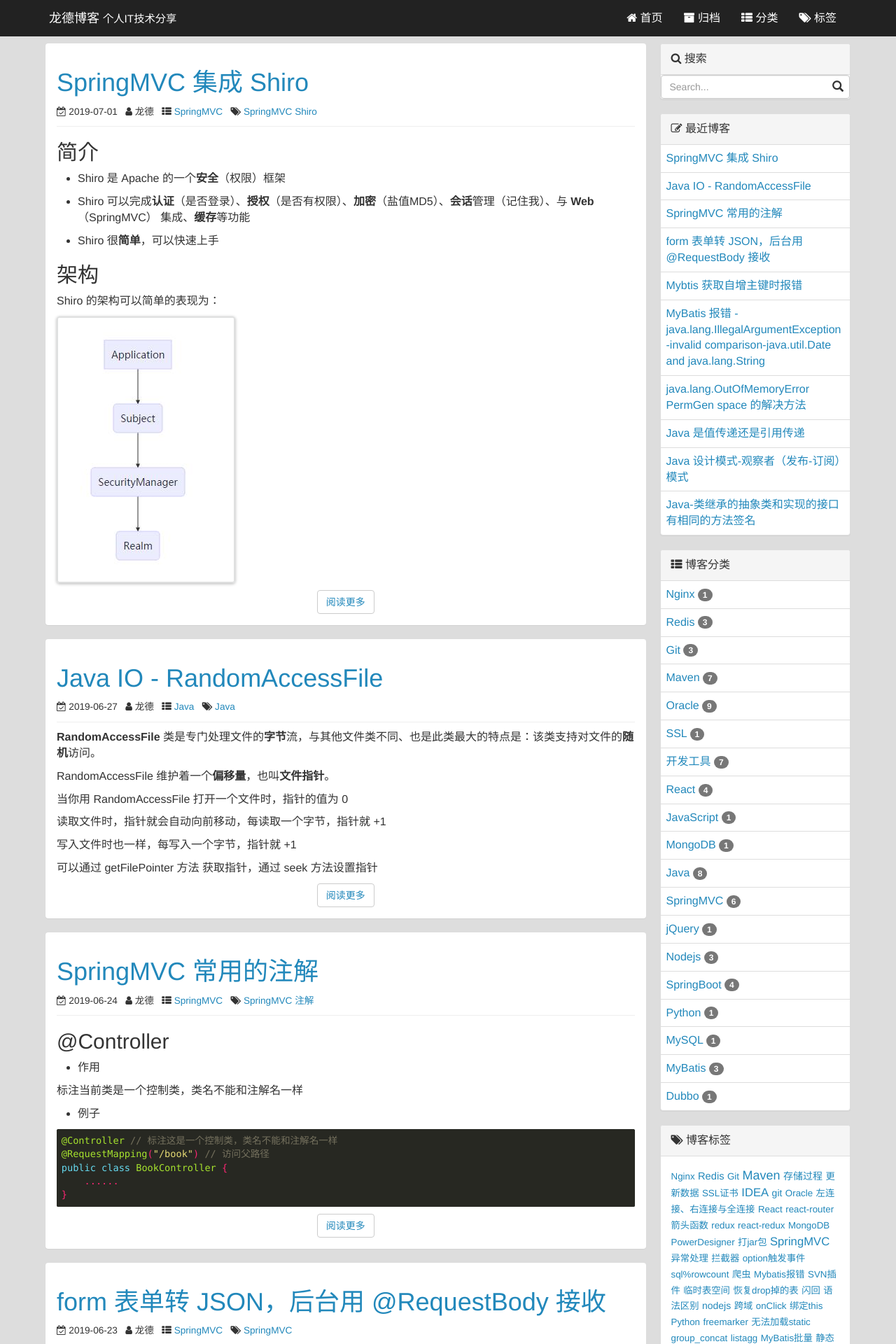
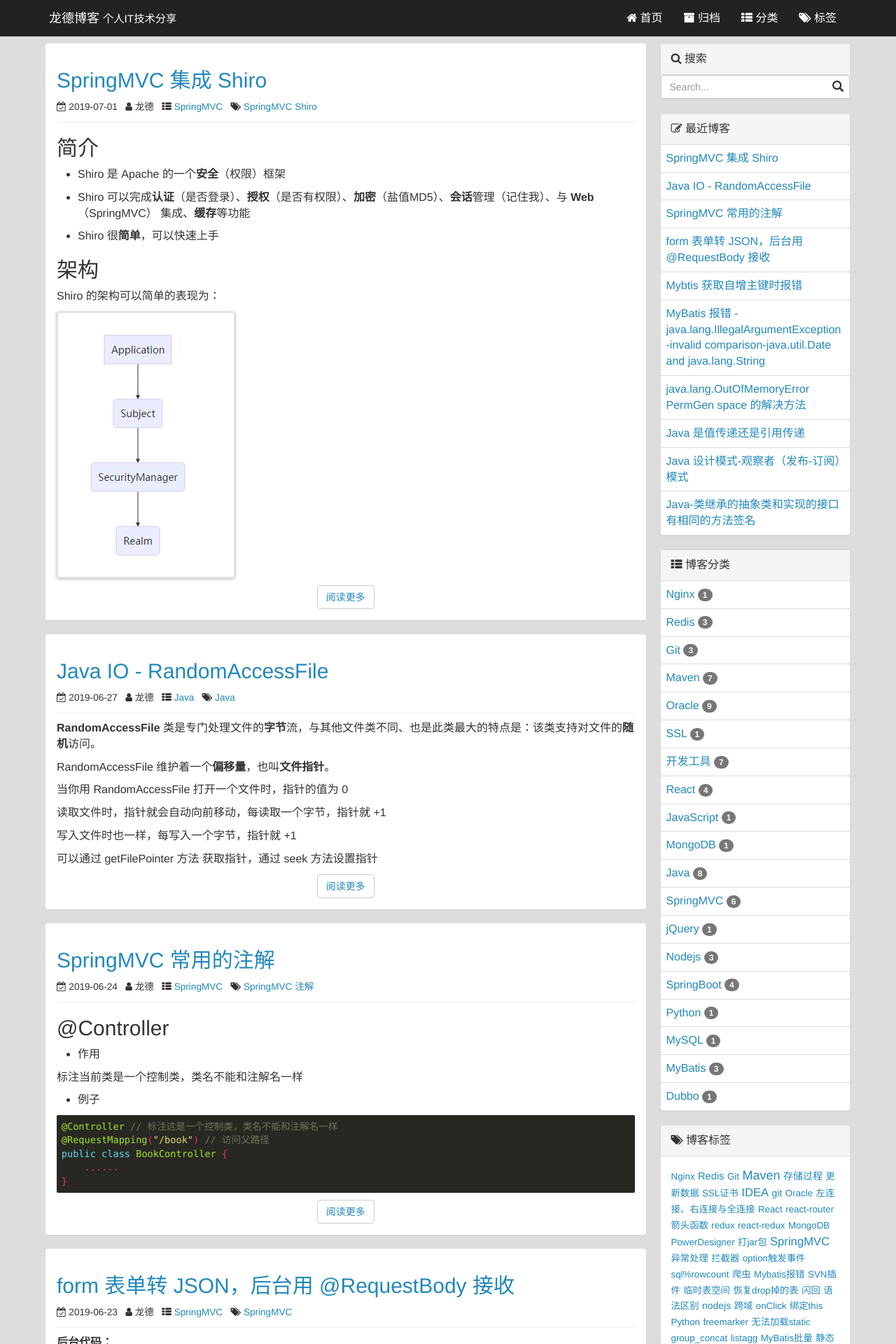
Before and after one commit to miansen/miansen.github.io, a Jekyll site: the page built from index.html, in a window 1280 px wide. Shown: the top 1920 px of the page at 70% size. Built offline with Jekyll 4.4.1, drawn with Linux system fonts in a browser that asks for light colours; the list of posts is cut into pages by our own code; comment, search, counter and statistics services are not loaded.

Commit message:
update blog css

```diff
--- a/_layouts/post.html
+++ b/_layouts/post.html
@@ -5,7 +5,7 @@ layout: default
   <div class="col-md-9">
     <div class="panel">
       <div class="panel-body">
-        <h1>{{ page.title }}</h1>
+        <h2>{{ page.title }}</h2>
         <small>
           <span class="item">
             <i class="fa fa-calendar-check-o"></i> {{page.date | date: '%F'}}
--- a/index.html
+++ b/index.html
@@ -6,7 +6,7 @@ layout: default
     {% for post in paginator.posts %}
       <div class="panel">
         <div class="panel-body">
-          <h1><a href="{{ post.url | prepend: site.baseurl }}" class="title">{{ post.title }}</a></h1>
+          <h2><a href="{{ post.url | prepend: site.baseurl }}" class="title">{{ post.title }}</a></h2>
           <small>
             <span class="item">
               <i class="fa fa-calendar-check-o"></i> {{post.date | date: '%F'}}
```
